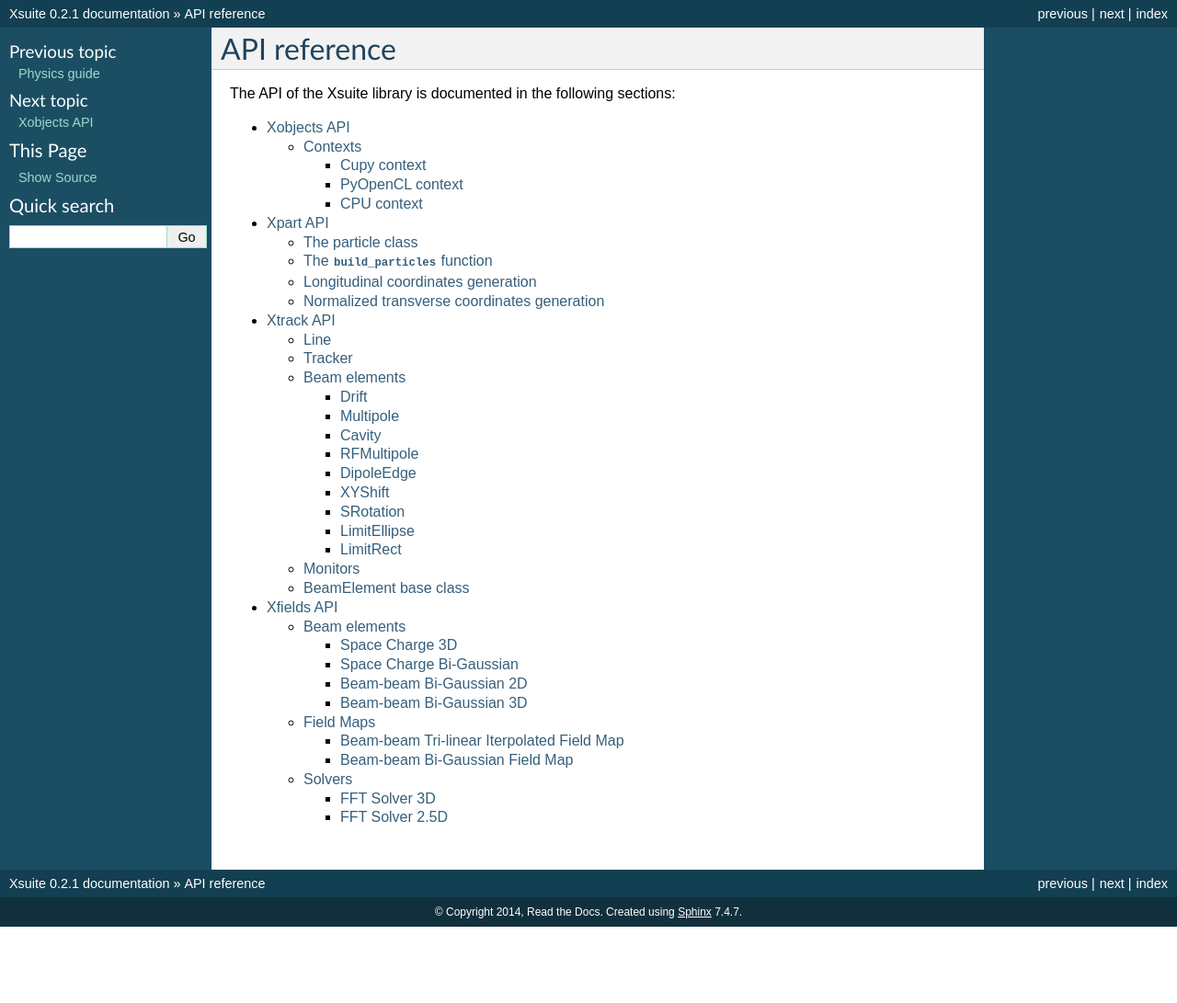
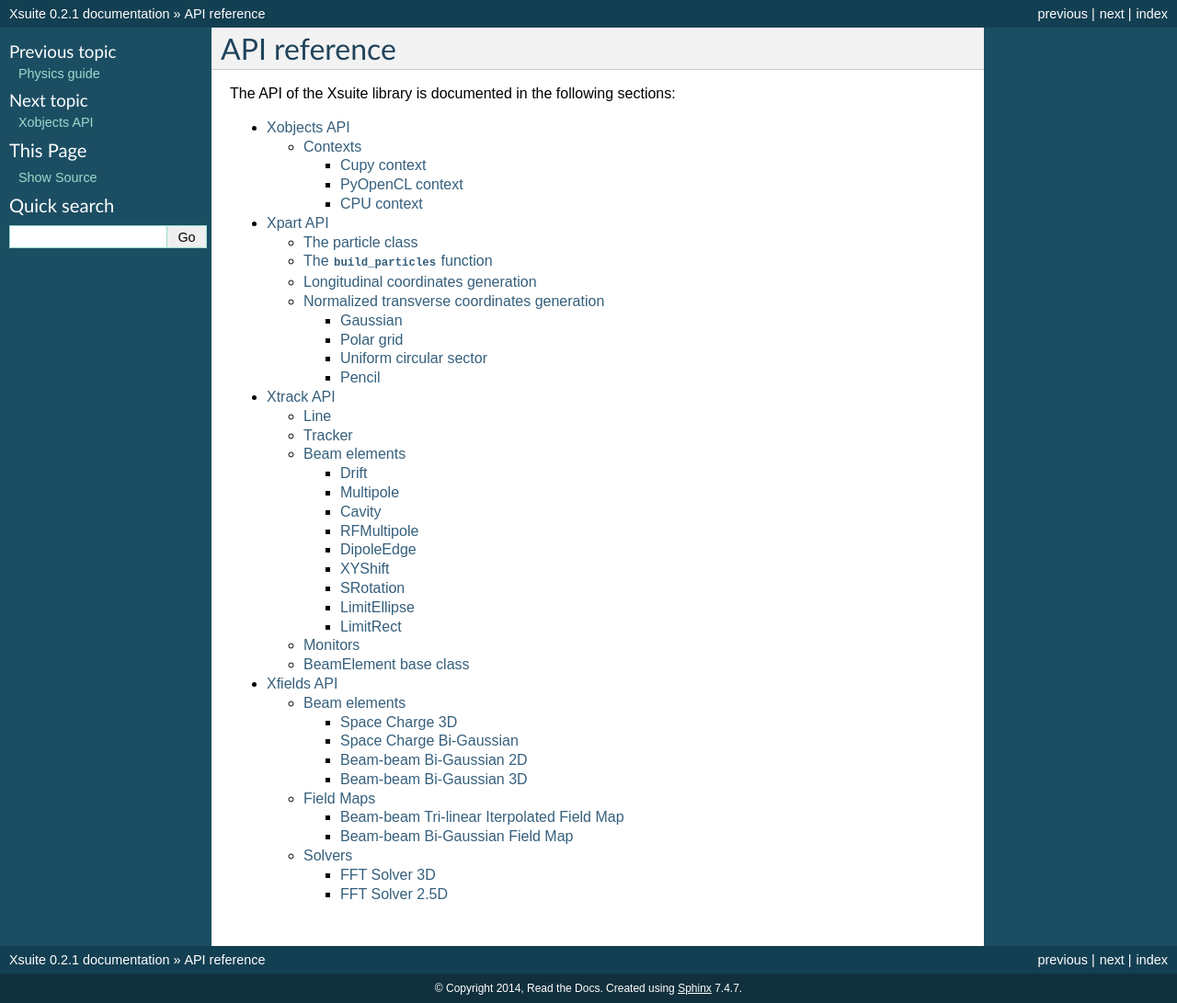
Before and after one commit to xsuite/xsuite, a Sphinx documentation site: the page built from docs/apireference.rst, in a window 1280 px wide. Shown: the whole page at 92% size. Built offline with Sphinx 7.4.7, drawn with Linux system fonts in a browser that asks for light colours; before the commit the page ends 1008 px from its top, so only the background shows below that.

Commit message:
Quick push

```diff
--- a/docs/apixpart.rst
+++ b/docs/apixpart.rst
@@ -23,15 +23,27 @@
 Longitudinal coordinates generation
 ===================================
 
-.. autofunction::xpart.generate_longitudinal_coordinates
+.. autofunction:: xpart.generate_longitudinal_coordinates
 
 Normalized transverse coordinates generation
 ============================================
 
-.. autofunction::xpart.generate_2D_polar_grid
+Gaussian
+--------
 
-.. autofunction::xpart.generate_2D_uniform_circular_sector
+.. autofunction:: xpart.generate_2D_gaussian
 
-.. autofunction::xpart.generate_2D_pencil
+Polar grid
+----------
 
-.. autofunction::xpart.generate_2D_gaussian
+.. autofunction:: xpart.generate_2D_polar_grid
+
+Uniform circular sector
+-----------------------
+
+.. autofunction:: xpart.generate_2D_uniform_circular_sector
+
+Pencil
+------
+
+.. autofunction:: xpart.generate_2D_pencil
```
